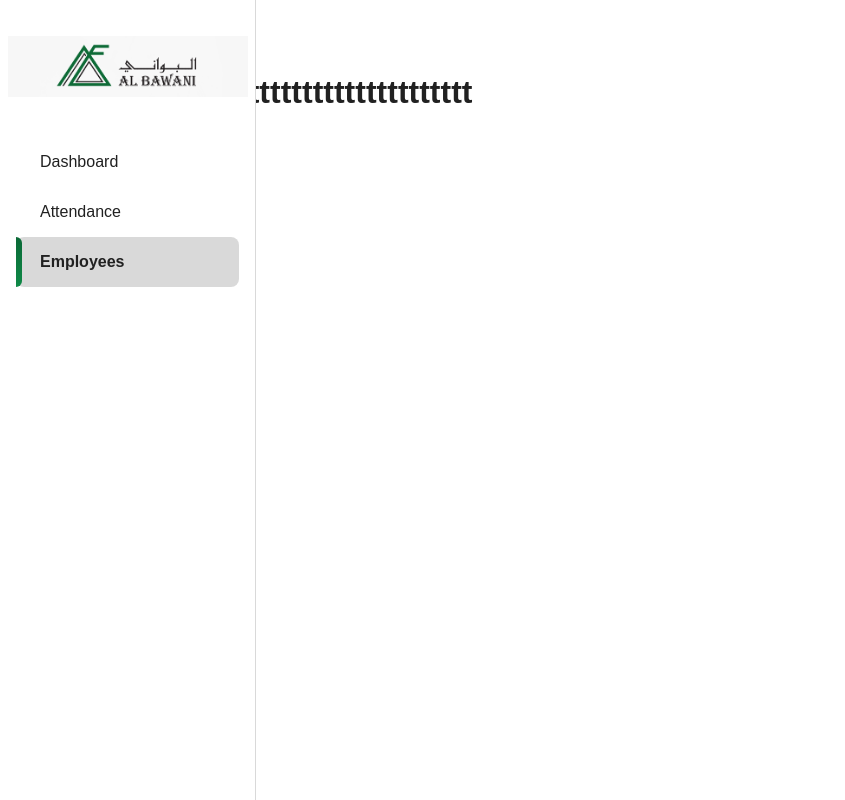
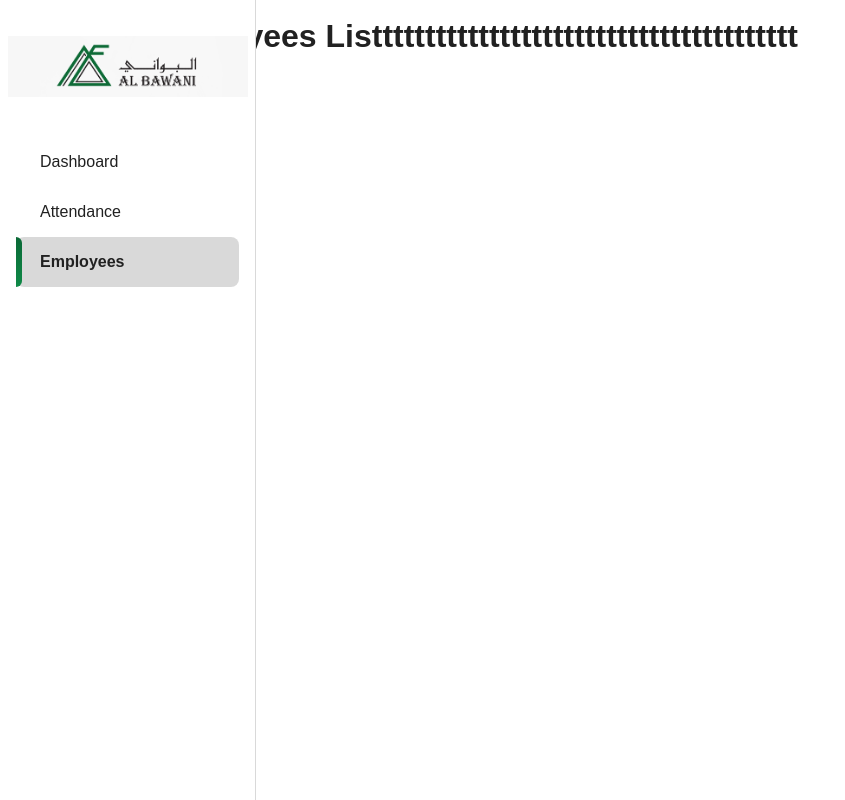
Before and after one commit to NeilR2s/albawani-request-form, a Flask app: page /employees in a window 1280 px wide. Shown: the whole page, without its empty margins (0-845 px from the left). Run offline with Flask 3, Linux system fonts and the light colour scheme.

Commit message:
add header

```diff
--- a/templates/base.html
+++ b/templates/base.html
@@ -13,10 +13,7 @@
         <script src="{{ url_for('static', filename='script.js') }}" defer></script>
     </head>
 
-
     <body>
-
-      <div class="app-container">
 
         <aside class="sidebar">
 
@@ -54,11 +51,16 @@
         </aside>
 
         <main>
+          <header class = "header-container">
+            <h1 class = "header-text">{% block header %}{% endblock %}</h1>
+            <span class="header-seperator">|</span>
+            <span class = "date-updated">Last Updated: {% block date %}{% endblock %}</span>
+          </header>
+
             {% block content %}{% endblock %}
         </main>
 
-    </div>
-  </body>
+    </body>
 
 
 </html>
```
